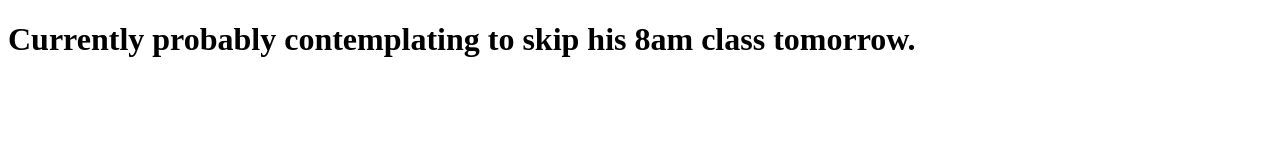
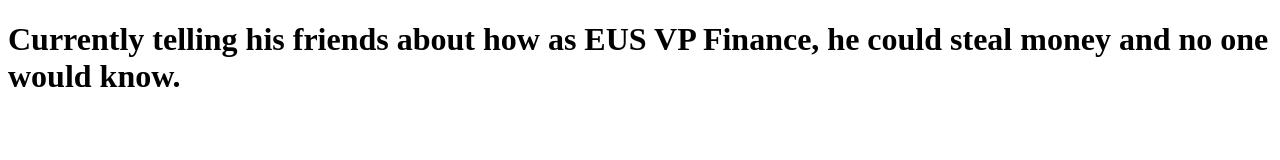
Before and after one commit to alberthynek/whereisarmin, a plain HTML site: page index.html in a window 1280 px wide. Drawn offline with Linux system fonts and the light colour scheme.

Commit message:
Update index.html

```diff
--- a/index.html
+++ b/index.html
@@ -12,7 +12,7 @@
 
   <body>
   <div id="sketch_container">
- 	 <a href="armin.jpg"><h1>Currently probably contemplating to skip his 8am class tomorrow.</h1></a>
+ 	 <a href="armin.jpg"><h1>Currently telling his friends about how as EUS VP Finance, he could steal money and no one would know.</h1></a>
   </div>
 
 
```
